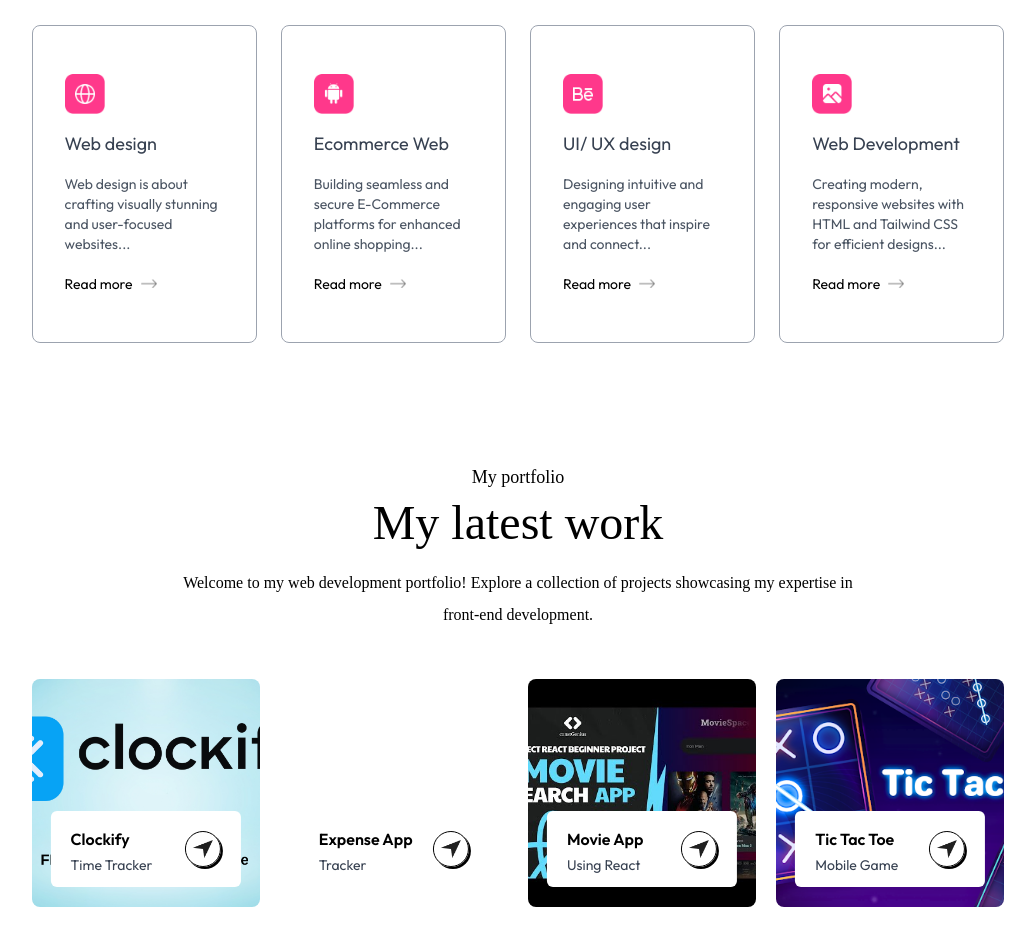
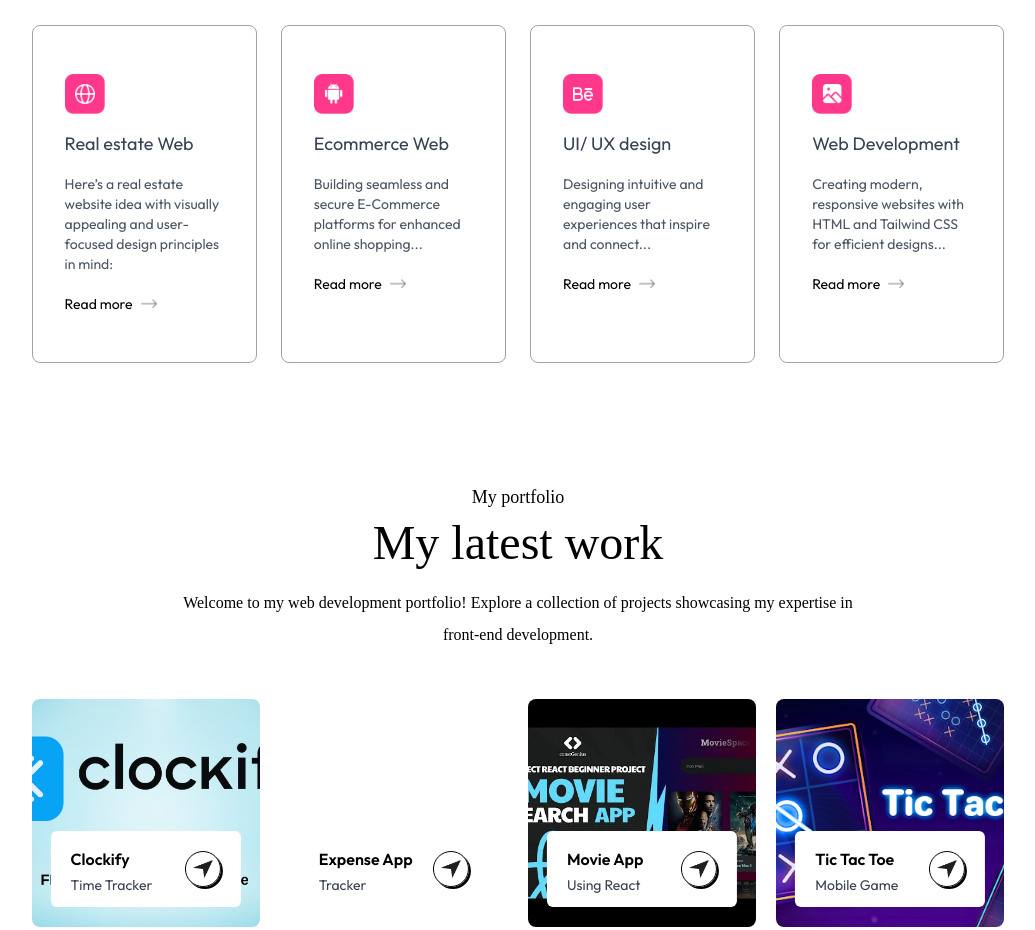
Before and after one commit to mukeshkanna11/My-Portfolio, a plain HTML site: page index.html in a window 1280 px wide. Shown: the part 1820-2750 px from the top of the page, without its empty margins (122-1157 px from the left). Drawn offline with nearby package versions, Linux system fonts and the light colour scheme; a web font is replaced by a local one.

Commit message:
Project Upload

```diff
--- a/index.html
+++ b/index.html
@@ -177,9 +177,11 @@
     <div class="grid gap-6 my-10 grid-cols-auto">
         <div class="px-8 py-12 duration-500 border border-gray-400 rounded-lg cursor-pointer hover:shadow-black hover:bg-lightHover hover:-translate-y-1 dark:hover:bg-darkHover dark:hover:shadow-white">
             <img src="./images/web-icon.png" alt="" class="w-10">
-            <h3 class="my-4 text-lg text-gray-700 dark:text-white">Web design</h3>
-            <p class="text-sm leading-5 text-gray-600 dark:text-white/80">Web design is about crafting visually stunning and user-focused websites...</p>
-            <a href="https://incomparable-tartufo-cb8f76.netlify.app/" class="flex items-center gap-2 mt-5 text-sm">Read more <img src="./images/right-arrow.png" alt=""
+            <h3 class="my-4 text-lg text-gray-700 dark:text-white">Real estate Web</h3>
+            <p class="text-sm leading-5 text-gray-600 dark:text-white/80">Here’s a real estate website idea with visually appealing and user-focused design principles in mind:
+
+            </p>
+            <a href="https://realestate-sites.netlify.app/" class="flex items-center gap-2 mt-5 text-sm">Read more <img src="./images/right-arrow.png" alt=""
                 class="w-4"></a>
         </div>
         <div class="px-8 py-12 duration-500 border border-gray-400 rounded-lg cursor-pointer hover:shadow-black hover:bg-lightHover hover:-translate-y-1 dark:hover:bg-darkHover dark:hover:shadow-white">
```
